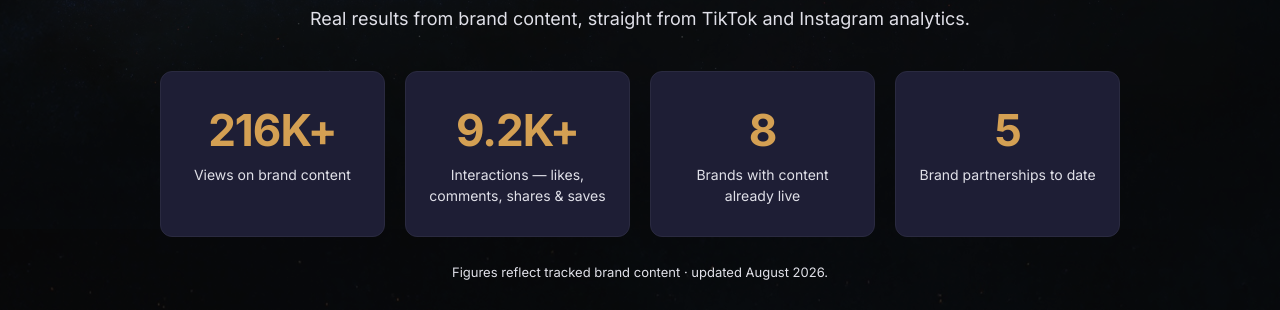
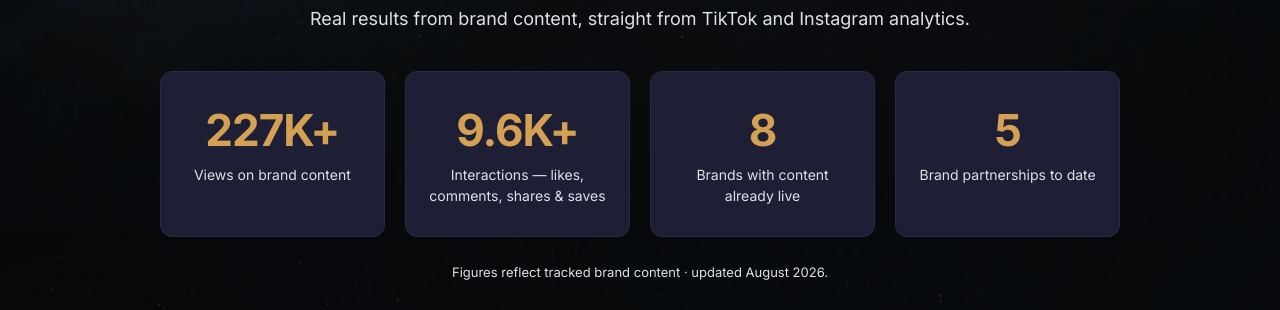
Before and after one commit to IcaroBichir/infocrazy, a Jekyll site: the page built from ugc/index.html, in a window 1280 px wide and 900 px high, scrolled down 4114 px. Shown: the part 157-467 px from the top of the window. Built offline with Jekyll 4.4.1, drawn with Linux system fonts in a browser that asks for light colours; nearby versions of some CDN libraries; a script that is not in the unit is left out.

Commit message:
Add Lorcana engagement data, correct two view counts (227K+/9.6K+)
5 Lorcana posts now have full analytics (likes/comments/shares/saves)
instead of view-only thumbnail reads: +400 interactions. One post
("This 2 player is simply amazing!!", 11,000 views) was a genuinely
new post not in the prior tally, confirmed distinct from the already
counted 10,900-view pinned post despite showing the same product.
Two other view counts got minor corrections from more precise
analytics pages (2,151->2,157 and 2,942->2,953).

Views: 216K+ -> 227K+. Interactions: 9.2K+ -> 9.6K+.

Co-Authored-By: Claude Sonnet 5 <noreply@anthropic.com>

```diff
--- a/ugc/index.html
+++ b/ugc/index.html
@@ -228,11 +228,11 @@ preload_images:
   <p class="ugc-section-subtitle">Real results from brand content, straight from TikTok and Instagram analytics.</p>
   <div class="ugc-stats-grid">
     <div class="ugc-stat-tile">
-      <span class="ugc-stat-number">216K+</span>
+      <span class="ugc-stat-number">227K+</span>
       <span class="ugc-stat-label">Views on brand content</span>
     </div>
     <div class="ugc-stat-tile">
-      <span class="ugc-stat-number">9.2K+</span>
+      <span class="ugc-stat-number">9.6K+</span>
       <span class="ugc-stat-label">Interactions &mdash; likes, comments, shares &amp; saves</span>
     </div>
     <div class="ugc-stat-tile">
```
